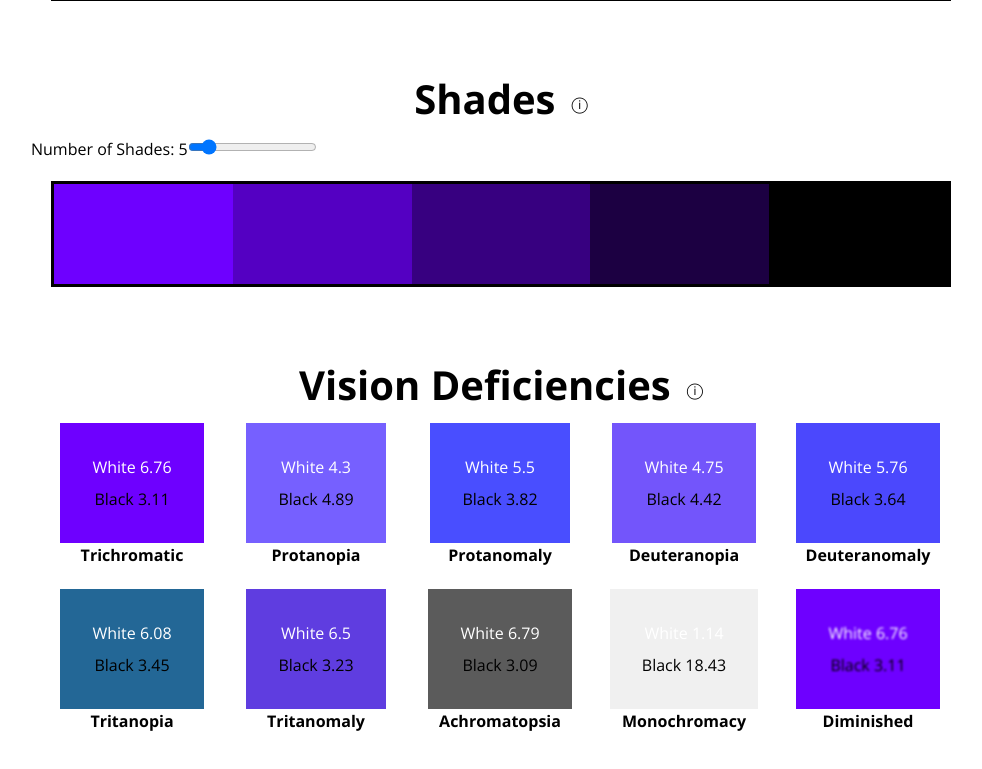
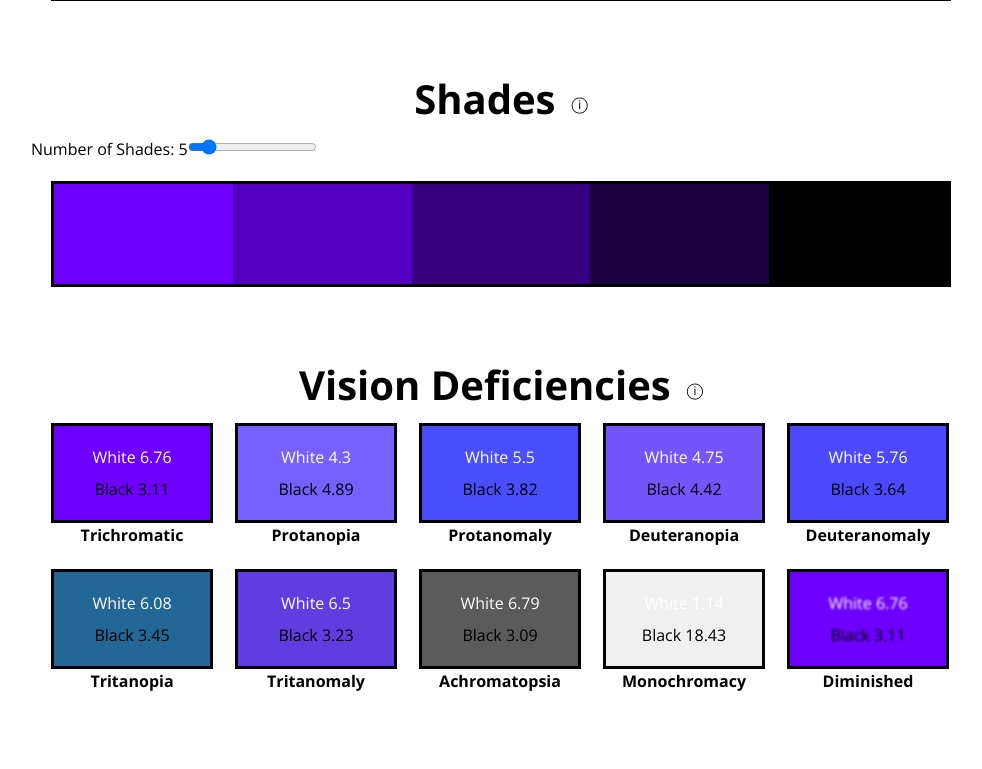
Before and after one commit to amandahinton/huetility, a React (Vite) app: page / in a window 1280 px wide. Shown: the part 1956-2725 px from the top of the page, without its empty margins (139-1121 px from the left). Built offline with nearby package versions, Linux system fonts and the light colour scheme.

Commit message:
update vision swatch

```diff
--- a/src/components/vision/Vision.css
+++ b/src/components/vision/Vision.css
@@ -9,6 +9,11 @@
   display: flex;
   flex-direction: column;
   align-items: center;
+  width: 162px;
+}
+
+.huetility-vision-swatch {
+  height: 100px;
   width: 162px;
 }
 
--- a/src/components/vision/Vision.tsx
+++ b/src/components/vision/Vision.tsx
@@ -33,7 +33,11 @@ export function Vision() {
       <div className="huetility-vision-container">
         {visionDeficiencyColors.map((viz) => (
           <div key={viz.name} className="huetility-vision-display">
-            <Swatch backgroundColor={viz.color.HEX} height="100px" width="162px">
+            <Swatch
+              backgroundColor={viz.color.HEX}
+              bordered
+              classes="huetility-vision-swatch"
+            >
               <div
                 className={`huetility-vision-text-samples huetility-${viz.name}-vision-swatch`}
               >
```
